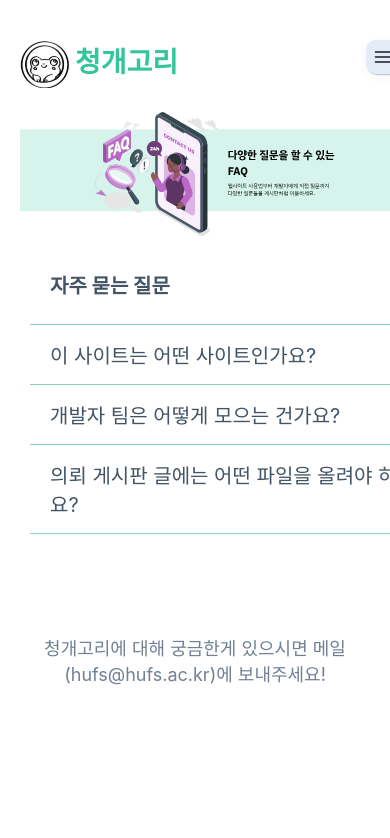
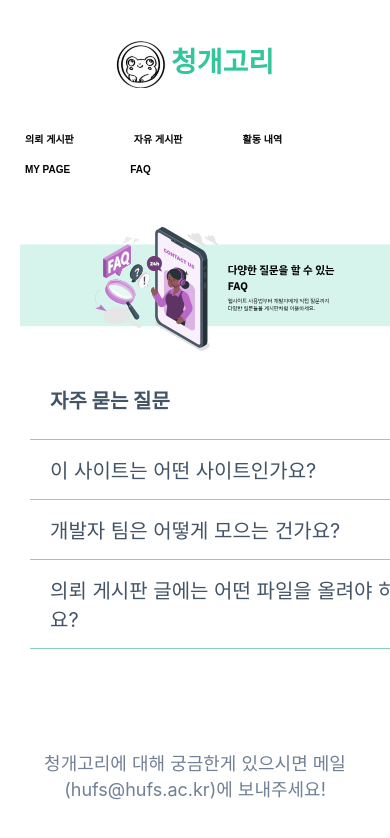
Before and after one commit to greeenfrogs/GREENFROG, a React (Create React App) app: page /faq in a window 390 px wide. Shown: the top 838 px of the page. Built offline with nearby package versions, Linux system fonts and the light colour scheme; a web font is replaced by a local one.

Commit message:
반응형 웹 대체 완료

```diff
--- a/src/component/FAQ.css
+++ b/src/component/FAQ.css
@@ -97,7 +97,7 @@
 
 .faq-answer {
     font-size: var(--heading3);
-    color: var(--text---body---dark);
+    color: var(--text---heading---dark);
     text-align: left;
     padding-left: 20px;
 }
--- a/src/component/Header.css
+++ b/src/component/Header.css
@@ -1,12 +1,11 @@
 .logo {
   text-decoration: none;
   color : var(--theme--dark--solids);
-  padding-left: 10px;
 
 }
 
 .logo_container {
-  margin-right: 5px;
+  padding-right: 5px;
 }
 
 .logo_image {
@@ -55,8 +54,6 @@ li {
 
 .navbar {
   padding-top: 40px;
-  padding-left: 20px;
-  padding-right: 15px;
 
   display: flex;
   justify-content: space-between;
@@ -86,10 +83,6 @@ li {
   justify-content: flex-end;
   align-items: center;
   gap: 20px;
-}
-.navbar-menu:active {
-  display: flex;
-  flex-direction: column;
 }
 
 @media screen and (max-width : 1190px){
@@ -131,25 +124,19 @@ li {
   .greenfrogLetter{
     font-size: 0px;
   }
-  .navbar-togglebtn{
+  .navbar {
+    flex-direction: column;
+    align-items: center;
+  }
+  .navbar-menu{
     display: flex;
-    justify-content: end;
-
-  }
-  .navbar {
-    flex-direction: row;
-    align-items: flex-start;
-    padding-left: 10px;
-  }
-  .navbar-menu {
-    display: none;
     flex-direction: column;
     align-items: center;
     width: 100%;
     gap: 10px;
   }
-
-  .navbar-menu:active {
-    display: flex;
+  .li{
+    font-size: 10px;
+    padding: 5px;
   }
 }
--- a/src/component/Header.js
+++ b/src/component/Header.js
@@ -7,12 +7,6 @@ import logo from './figfile/logo1.svg';
 //Problem!!!! 여기 전체가 화면 비율 바뀔 때 같이 글자 포지션 고정이 안됨
 //맨 위에 ul il, nav로 로그인/회원가입 만들기
 export default function Header() {
-  const [menuActive, setMenuActive] = useState(false);
-
-  const handleMenuToggle = () =>{
-    setMenuActive(!menuActive);
-  };
-
   return (
     <div className='navbar'>
         <Link to="/" className='logo' >
@@ -26,11 +20,7 @@ export default function Header() {
           </h1>
         </Link>
 
-        <button className='navbar-togglebtn' onClick={handleMenuToggle}>
-          <span className={`navbar-icon ${menuActive ? 'active' : ''}`}></span>
-        </button>
-
-        <nav className={`navbar-menu ${menuActive ? 'active' : ''}`}>
+        <nav className='navbar-menu'>
           <ul>
             <li><Link to="/request" className='li'>의뢰 게시판</Link></li>
             <li><Link to="/free" className='li'>자유 게시판</Link></li>
```
